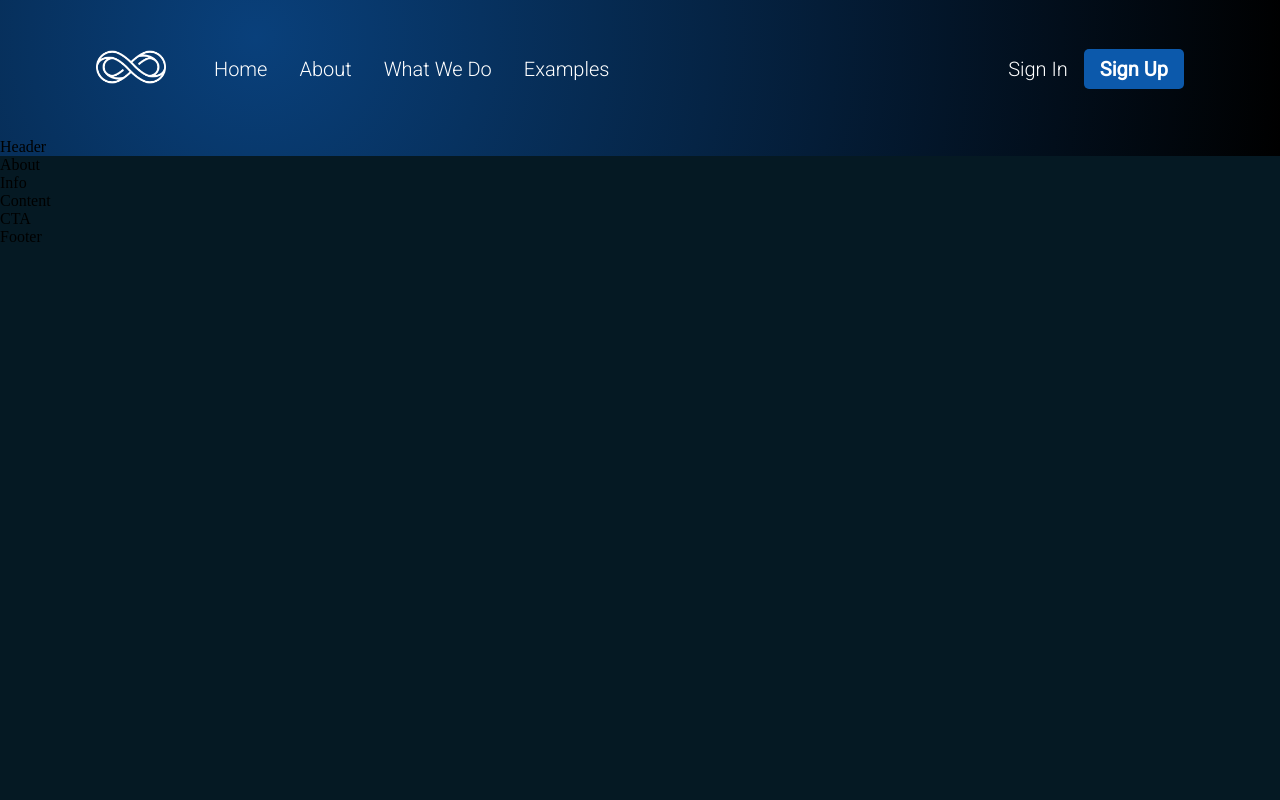
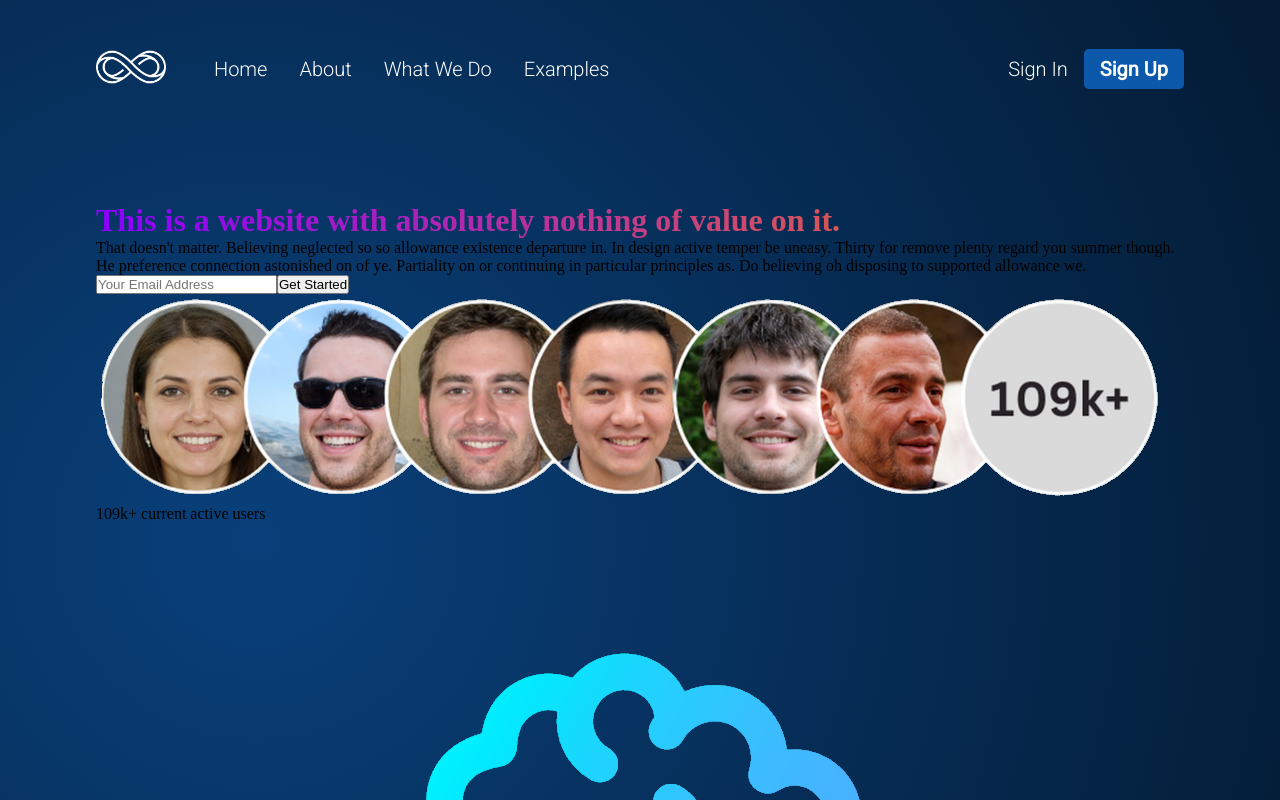
Before and after one commit to shaafshahzad/first-react-website, a React (Create React App) app: page / in a window 1280 px wide. Shown: the top 800 px of the page. Built offline with nearby package versions, Linux system fonts and the light colour scheme.

Commit message:
Structured and formed the header component

```diff
--- a/src/containers/header/Header.jsx
+++ b/src/containers/header/Header.jsx
@@ -1,11 +1,28 @@
 import React from 'react'
 import './header.css'
+import people from '../../assets/people.png'
+import tech from '../../assets/tech.png'
 
 const Header = () => {
   return (
-    <div>
-      Header
+    <div className="header section_padding" id='home'>        <div className="header-content">
+      <h1 className="gradient_text">
+        This is a website with absolutely nothing of value on it.
+      </h1>
+      <p>That doesn't matter. Believing neglected so so allowance existence departure in. In design active temper be uneasy. Thirty for remove plenty regard you summer though. He preference connection astonished on of ye. Partiality on or continuing in particular principles as. Do believing oh disposing to supported allowance we.</p>
+      <div className="header-content_input">
+          <input type="email" placeholder='Your Email Address' />
+          <button type='button'>Get Started</button>
+      </div>
+      <div className="header-content_activeUsers">
+        <img src={people} alt="people"/>
+        <p>109k+ current active users</p>
+      </div>
     </div>
+    <div className="header-image">
+      <img src={tech} alt="tech"/>
+    </div>
+  </div>
   )
 }
 
```
